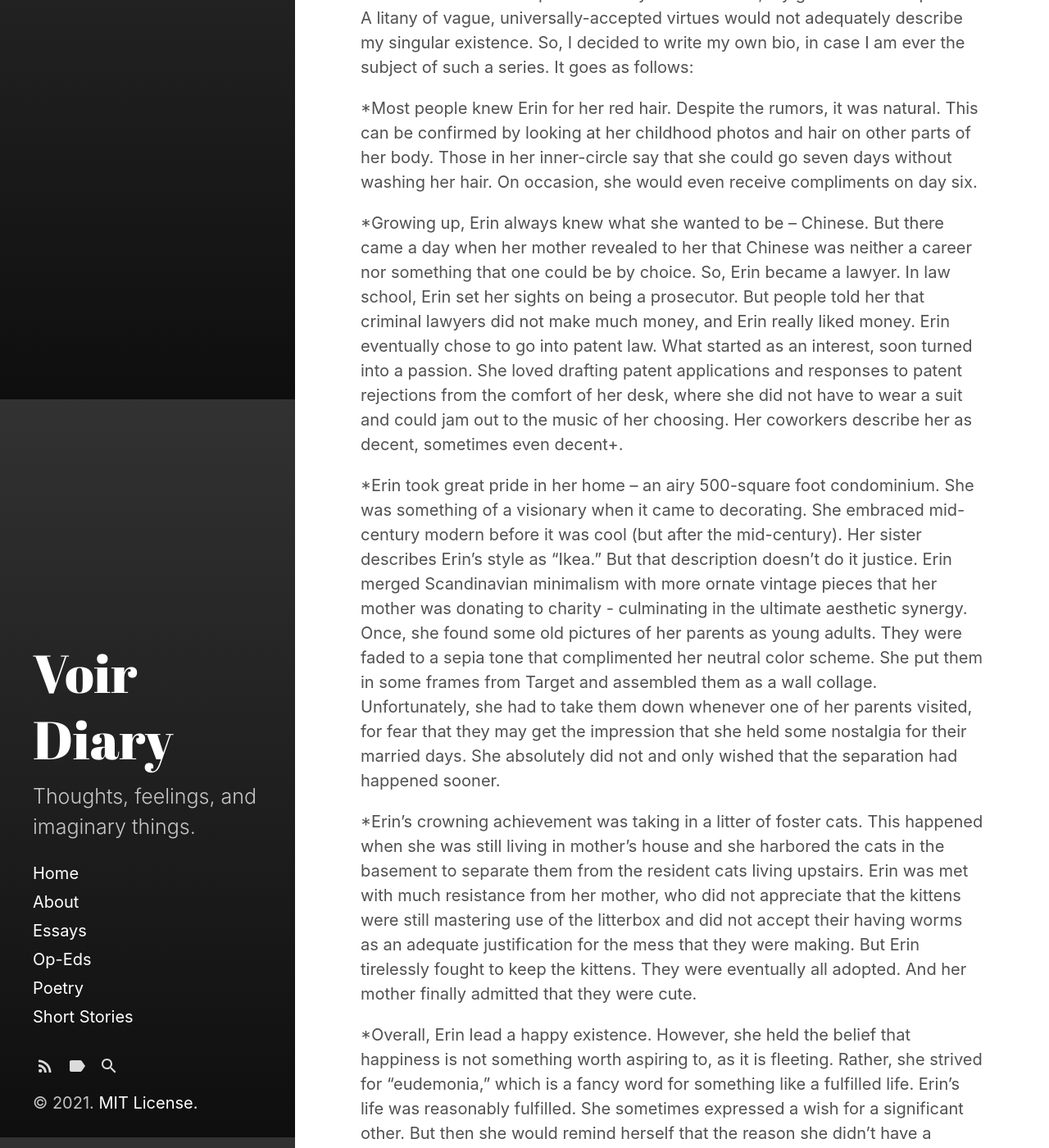
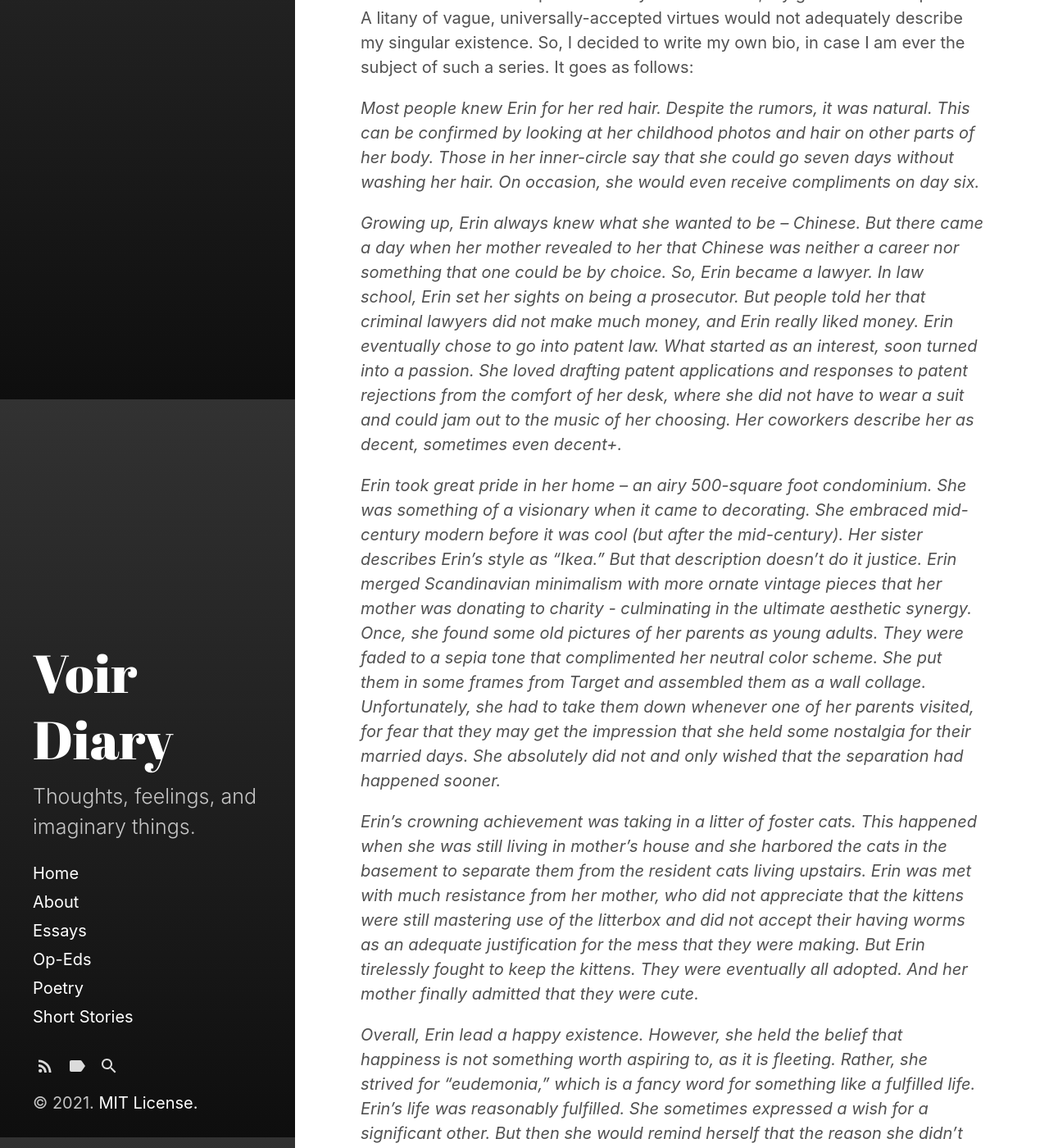
Before and after one commit to VoirDiary/VoirDiary, a Jekyll site: the page built from _posts/2021-03-05-My-Posthumous-Biography.md, in a window 1280 px wide and 1400 px high, scrolled down 413 px. Shown: the whole window at 82% size. Built offline with Jekyll 4.4.1, drawn with Linux system fonts in a browser that asks for light colours; some of the changed text lies outside the part shown.

Commit message:
Update 2021-03-05-My-Posthumous-Biography.md

```diff
--- a/_posts/2021-03-05-My-Posthumous-Biography.md
+++ b/_posts/2021-03-05-My-Posthumous-Biography.md
@@ -12,15 +12,15 @@ I’ve been listening to a lot of true crime podcasts, lately, with the quaranti
 “She loved life.  She loved to help others.  She would give the shirt off her back.  She lit up the room when she walked in.  Everyone loved here.  She had a lot of talents.  She had limitless potential.”
 If this is how someone posthumously described me, my ghost would be pissed.  A litany of vague, universally-accepted virtues would not adequately describe my singular existence.  So, I decided to write my own bio, in case I am ever the subject of such a series.  It goes as follows:
 
-*Most people knew Erin for her red hair.  Despite the rumors, it was natural.  This can be confirmed by looking at her childhood photos and hair on other parts of her body.  Those in her inner-circle say that she could go seven days without washing her hair.  On occasion, she would even receive compliments on day six.
+*Most people knew Erin for her red hair.  Despite the rumors, it was natural.  This can be confirmed by looking at her childhood photos and hair on other parts of her body.  Those in her inner-circle say that she could go seven days without washing her hair.  On occasion, she would even receive compliments on day six.*
 
-*Growing up, Erin always knew what she wanted to be – Chinese.  But there came a day when her mother revealed to her that Chinese was neither a career nor something that one could be by choice.  So, Erin became a lawyer.  In law school, Erin set her sights on being a prosecutor.  But people told her that criminal lawyers did not make much money, and Erin really liked money.  Erin eventually chose to go into patent law.  What started as an interest, soon turned into a passion.  She loved drafting patent applications and responses to patent rejections from the comfort of her desk, where she did not have to wear a suit and could jam out to the music of her choosing.  Her coworkers describe her as decent, sometimes even decent+.
+*Growing up, Erin always knew what she wanted to be – Chinese.  But there came a day when her mother revealed to her that Chinese was neither a career nor something that one could be by choice.  So, Erin became a lawyer.  In law school, Erin set her sights on being a prosecutor.  But people told her that criminal lawyers did not make much money, and Erin really liked money.  Erin eventually chose to go into patent law.  What started as an interest, soon turned into a passion.  She loved drafting patent applications and responses to patent rejections from the comfort of her desk, where she did not have to wear a suit and could jam out to the music of her choosing.  Her coworkers describe her as decent, sometimes even decent+.*
 
-*Erin took great pride in her home – an airy 500-square foot condominium.  She was something of a visionary when it came to decorating.  She embraced mid-century modern before it was cool (but after the mid-century).  Her sister describes Erin’s style as “Ikea.”  But that description doesn’t do it justice.  Erin merged Scandinavian minimalism with more ornate vintage pieces that her mother was donating to charity - culminating in the ultimate aesthetic synergy.  Once, she found some old pictures of her parents as young adults.  They were faded to a sepia tone that complimented her neutral color scheme.  She put them in some frames from Target and assembled them as a wall collage.  Unfortunately, she had to take them down whenever one of her parents visited, for fear that they may get the impression that she held some nostalgia for their married days.  She absolutely did not and only wished that the separation had happened sooner.
+*Erin took great pride in her home – an airy 500-square foot condominium.  She was something of a visionary when it came to decorating.  She embraced mid-century modern before it was cool (but after the mid-century).  Her sister describes Erin’s style as “Ikea.”  But that description doesn’t do it justice.  Erin merged Scandinavian minimalism with more ornate vintage pieces that her mother was donating to charity - culminating in the ultimate aesthetic synergy.  Once, she found some old pictures of her parents as young adults.  They were faded to a sepia tone that complimented her neutral color scheme.  She put them in some frames from Target and assembled them as a wall collage.  Unfortunately, she had to take them down whenever one of her parents visited, for fear that they may get the impression that she held some nostalgia for their married days.  She absolutely did not and only wished that the separation had happened sooner.*
 
-*Erin’s crowning achievement was taking in a litter of foster cats.  This happened when she was still living in mother’s house and she harbored the cats in the basement to separate them from the resident cats living upstairs.  Erin was met with much resistance from her mother, who did not appreciate that the kittens were still mastering use of the litterbox and did not accept their having worms as an adequate justification for the mess that they were making.  But Erin tirelessly fought to keep the kittens.  They were eventually all adopted.  And her mother finally admitted that they were cute.
+*Erin’s crowning achievement was taking in a litter of foster cats.  This happened when she was still living in mother’s house and she harbored the cats in the basement to separate them from the resident cats living upstairs.  Erin was met with much resistance from her mother, who did not appreciate that the kittens were still mastering use of the litterbox and did not accept their having worms as an adequate justification for the mess that they were making.  But Erin tirelessly fought to keep the kittens.  They were eventually all adopted.  And her mother finally admitted that they were cute.*
 
-*Overall, Erin lead a happy existence.  However, she held the belief that happiness is not something worth aspiring to, as it is fleeting.  Rather, she strived for “eudemonia,” which is a fancy word for something like a fulfilled life.  Erin’s life was reasonably fulfilled.  She sometimes expressed a wish for a significant other.  But then she would remind herself that the reason she didn’t have a boyfriend was because she didn’t want one and she had more important things to do with her time.  Instead, she focused on the things that really mattered – hunting for the best coupons for local restaurants, curating her social media with tasteful self-portraits, and educating herself in the calorie content of different varietals of wine.
+*Overall, Erin lead a happy existence.  However, she held the belief that happiness is not something worth aspiring to, as it is fleeting.  Rather, she strived for “eudemonia,” which is a fancy word for something like a fulfilled life.  Erin’s life was reasonably fulfilled.  She sometimes expressed a wish for a significant other.  But then she would remind herself that the reason she didn’t have a boyfriend was because she didn’t want one and she had more important things to do with her time.  Instead, she focused on the things that really mattered – hunting for the best coupons for local restaurants, curating her social media with tasteful self-portraits, and educating herself in the calorie content of different varietals of wine.*
 
 A notarized copy of this bio can be found alongside my will.  Another copy can be found in my “in case I go missing” folder, which is kept under my sock bin.
 
```
